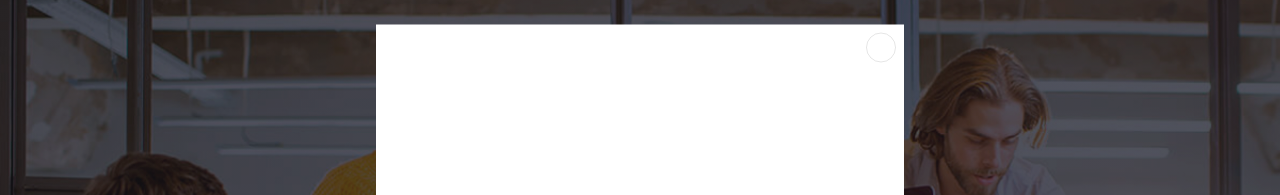
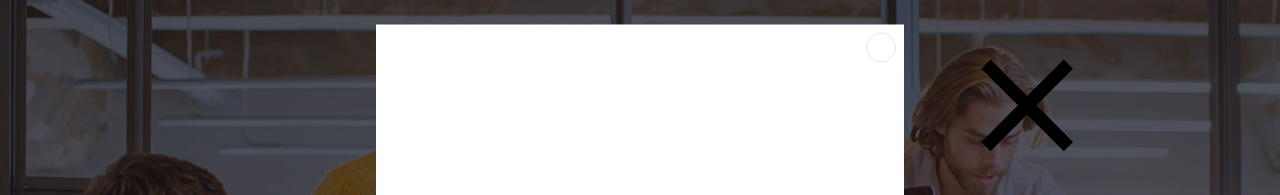
Before and after one commit to grotskiy/goit-markup-hw-05, a plain HTML site: page index.html in a window 1280 px wide. Both pictures are taken after a click on the button "Заказать услугу". Shown: the part 85-280 px from the top of the page. Drawn offline with nearby package versions, Linux system fonts and the light colour scheme.

Commit message:
close btn

```diff
--- a/index.html
+++ b/index.html
@@ -381,7 +381,7 @@
         <div class="modal">
             <button type="button" class="close-btn" data-modal-close>
                 <svg class="close-icon">
-                    <use href="./images/icons/sprite.svg#icon-close"></use>
+                    <use href="./images/sprite.svg#icon-close"></use>
                 </svg>
             </button>
         </div>
```
Also changed, not shown: 1 other file.
